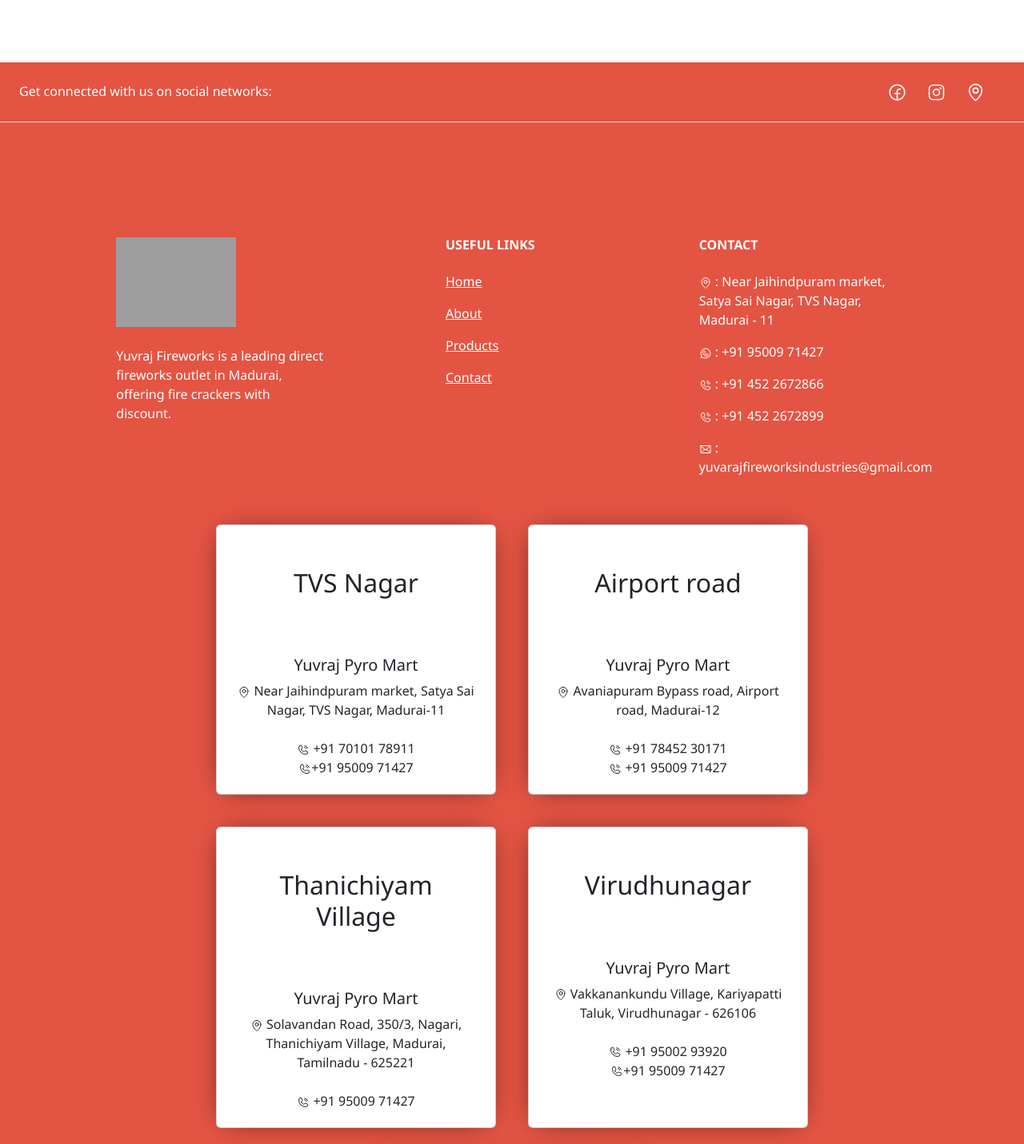
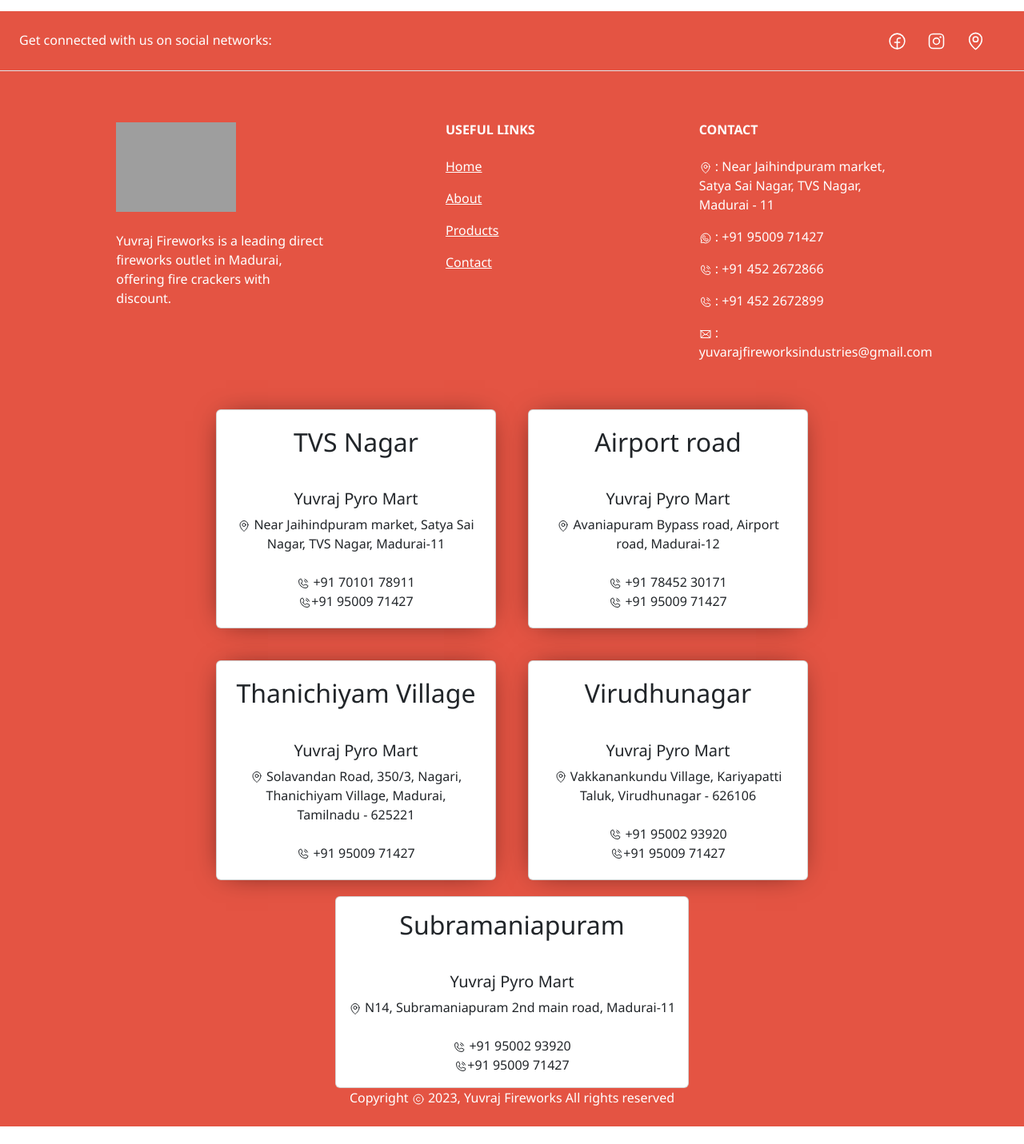
Before and after one commit to shriyanshbhargava/yuvraj-repo-2, a React (Create React App) app: page /about in a window 1280 px wide. Shown: the part 2639-4070 px from the top of the page at 80% size. After the commit the page ends 4048 px from the top, so only its background shows below. Built offline with nearby package versions, Linux system fonts and the light colour scheme; no server answers; grey boxes are pictures that could not be loaded; a web font is replaced by a local one.

Commit message:
updated location cards

```diff
--- /dev/null
+++ b/src/components/Footer/Footer.css
@@ -0,0 +1,25 @@
+@media screen and (max-width: 768px) {
+  .locationCard {
+    width: 120px;
+    margin: 10px;
+  }
+
+  .locationCardExtend {
+    width: 160px;
+    margin: 10px;
+  }
+  .cardHead {
+    font-size: 15px;
+  }
+
+  .card-title {
+    font-size: 10px;
+  }
+  .card-body {
+    font-size: 8px;
+  }
+  .copyright {
+    font-size: 10px;
+    padding-top: 100px;
+  }
+}
--- a/src/components/Footer/Footer.js
+++ b/src/components/Footer/Footer.js
@@ -8,6 +8,7 @@
   WhatsappLogo,
 } from "phosphor-react";
 import React from "react";
+import "./Footer.css"
 
 const Footer = () => {
   return (
@@ -40,7 +41,7 @@
           </div>
         </section>
 
-        <section class="">
+        <section class="footerMainDiv">
           <div class="container text-center text-md-start mt-5">
             <div class="row mt-3">
               <div class="col-md-3 col-lg-4 col-xl-3 mx-auto mb-4">
@@ -57,7 +58,7 @@
                 </p>
               </div>
 
-              <div class="col-md-3 col-lg-2 col-xl-2 mx-auto mb-4">
+              <div class="col-md-3 col-lg-2 col-xl-2 mx-auto mb-4 footerLinks">
                 <h6 class="text-uppercase fw-bold mb-4">Useful links</h6>
                 <p>
                   <a href="#!" class="text-reset">
@@ -109,7 +110,7 @@
         >
           <div className="container locationCards">
             <div class="card locationCard">
-              <h2 class="p-5">TVS Nagar</h2>
+              <h2 class="p-3 cardHead">TVS Nagar</h2>
               <div class="card-body">
                 <h5 class="card-title">Yuvraj Pyro Mart</h5>
                 <p class="card-text ">
@@ -125,7 +126,7 @@
               </div>
             </div>
             <div class="card locationCard">
-              <h2 class="p-5">Airport road</h2>
+              <h2 class="p-3 cardHead">Airport road</h2>
               <div class="card-body">
                 <h5 class="card-title">Yuvraj Pyro Mart</h5>
                 <p class="card-text ">
@@ -141,7 +142,7 @@
           </div>
           <div className="container locationCards">
             <div class="card locationCard">
-              <h2 class="p-5">Thanichiyam Village</h2>
+              <h2 class="p-3 cardHead">Thanichiyam Village</h2>
               <div class="card-body">
                 <h5 class="card-title">Yuvraj Pyro Mart</h5>
                 <p class="card-text ">
@@ -154,7 +155,7 @@
               </div>
             </div>
             <div class="card locationCard">
-              <h2 class="p-5"> Virudhunagar</h2>
+              <h2 class="p-3 cardHead"> Virudhunagar</h2>
               <div class="card-body">
                 <h5 class="card-title">Yuvraj Pyro Mart</h5>
                 <p class="card-text ">
@@ -168,8 +169,8 @@
                 </p>
               </div>
             </div>
-            <div class="card locationCard">
-              <h2 class="p-5">Subramaniapuram</h2>
+            <div class="card locationCardExtend">
+              <h2 class="p-3 cardHead">Subramaniapuram</h2>
               <div class="card-body">
                 <h5 class="card-title">Yuvraj Pyro Mart</h5>
                 <p class="card-text ">
@@ -184,7 +185,7 @@
             </div>
           </div>
           <div
-          class="text-center pt-5 w-100 "
+          class="text-center copyright"
         >Copyright <Copyright/> 2023, Yuvraj Fireworks  All rights reserved</div>
         </div>
       </footer>
--- a/src/pages/Dashboard/login/auth/signup.css
+++ b/src/pages/Dashboard/login/auth/signup.css
@@ -1,11 +1,8 @@
 @import url("https://fonts.googleapis.com/css2?family=Bebas+Neue&display=swap");
-
-
 
 section {
   display: flex;
   justify-content: center;
-  margin-top: 5rem;
   width: 100%;
 }
 
@@ -17,7 +14,6 @@
   border-radius: 10px;
   background: #f8f1f1;
   border: 1px solid;
-
 }
 
 .left {
@@ -44,7 +40,6 @@
   font-weight: 100;
   font-family: "Bebas Neue", sans-serif;
   color: #fff;
-
 }
 
 .right {
@@ -67,10 +62,7 @@
   border: none;
   border-radius: 2px;
   background: rgba(128, 128, 128, 0.2);
-
 }
-
-
 
 .right .title h2 {
   text-align: center;
@@ -106,7 +98,6 @@
   font-size: 17px;
 }
 
-
 /* Responsiveness:Start */
 @media screen and (max-width: 780px) {
   .content {
--- a/src/pages/Home/home.js
+++ b/src/pages/Home/home.js
@@ -10,22 +10,14 @@
 } from "phosphor-react";
 
 const Home = () => {
-
-
   return (
     <div>
-      <img
-        className="shopBanner"
-        src="https://yuvrajpyromart.com/images/about.jpg"
-        alt="../../assets/banners/mainPageBanner.jpg"
-      />
-
       <div class="row">
         <div class="wrapper pt-4 pb-4 ">
           <div class="icon">
             <img
               width={700}
-              src="https://yuvrajpyromart.com/images/contact.jpg"
+              src="https://yuvrajpyromart.com/images/about.jpg"
               alt="../../assets/banners/mainPageBanner.jpg"
             />
           </div>
```
Lines whose indentation alone changed are shown as unchanged.
